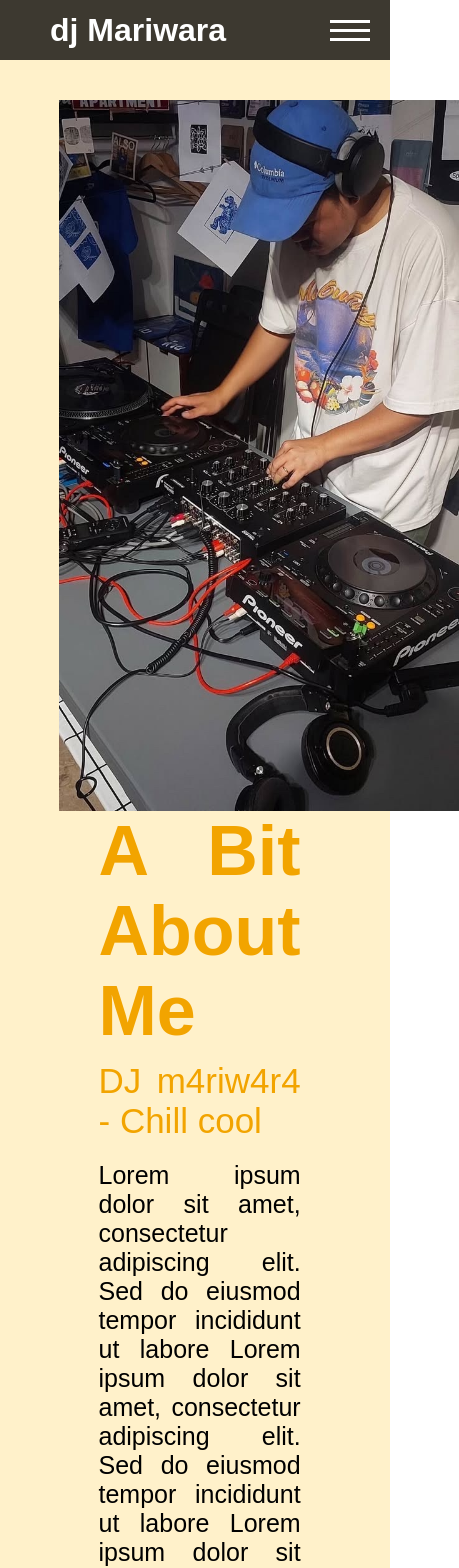
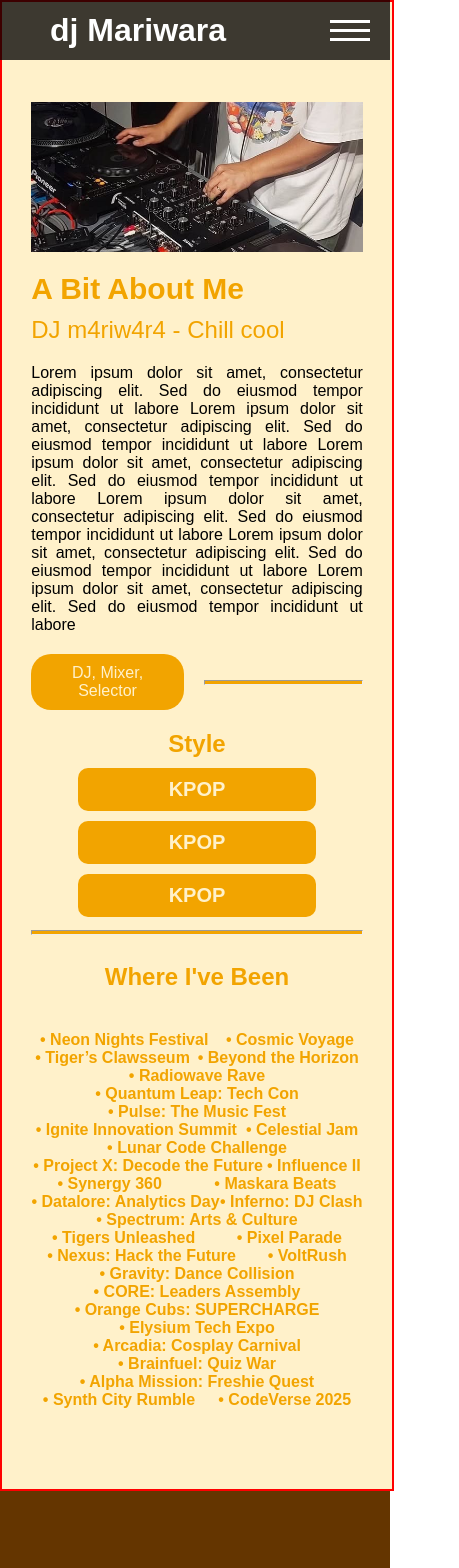
Before and after one commit to Franzcsng/dj-m4r1w4r4, a React (Create React App) app in the folder client/: page /about in a window 390 px wide. Shown: the top 1568 px of the page, 459 px wide, since content can reach past the window. Built offline with nearby package versions, Linux system fonts and the light colour scheme.

Commit message:
Fixed About Page responsiveness (tablet and mobile)

```diff
--- a/client/src/components/home/sound-card.js
+++ b/client/src/components/home/sound-card.js
@@ -14,10 +14,11 @@ function SoundCard(prop) {
 
     const {
         soundSrc,
+        head='Played at',
         title: eventTitle,
         date: eventDate,
         address: eventAddress,
-        className='',
+        id='',
 
     } = prop;
 
@@ -66,8 +67,6 @@ function SoundCard(prop) {
         };
     }, [soundSrc]);
 
-
-
     const updateSeek = () => {
         const sound = soundRef.current;
         if (sound && sound.playing()) {
@@ -110,16 +109,39 @@ function SoundCard(prop) {
 
     return (
 
-        <div className={`sound-card-main ${className}`}>
+        <div className="sound-card-main" id={id}>
             <img src={soundBg} alt='mix-bg' />
 
             <div className='sound-overlay'>
-                <p>Played at</p>
+                <p>{head}</p>
                 <h3>{eventTitle}</h3>
                 <p id='mix-details'>{`${eventAddress} | ${eventDate}`}</p>
 
                 <div className='sound-controls-container'>
-                    <p className='timer'>{timer}</p>
+
+                    {id == 'mix-card' ? (
+                        <>
+                        <RewindIcon className='sound-btn rewind' onClick={() => {restartSound()}}/>
+                        <div className='play-btn'>
+                            <p>PLAY</p>
+
+                            <div className='btn'>
+                                {isPlaying ?
+                                <PauseIcon className='sound-btn' onClick={() => {
+                                    isPlaying ? pauseSound() : playSound();
+                                }}/>
+                                :
+                                <PlayIcon className='sound-btn' onClick={() => {
+                                    isPlaying ? pauseSound() : playSound();
+                                }}/>
+                                }
+                            </div>
+                        </div>
+
+                        </>
+                    ) : (
+                    <>
+                     <p className='timer'>{timer}</p>
 
                         <RewindIcon className='sound-btn rewind' onClick={() => {restartSound()}}/>
 
@@ -135,8 +157,12 @@ function SoundCard(prop) {
 
                         <RewindIcon className='sound-btn rewind hide'/>
 
+                    <p className='duration'>{duration}</p>
+                    </>
+                    )
+                    }
 
-                    <p className='duration'>{duration}</p>
+
                 </div>
             </div>
         </div>
--- a/client/src/components/mixes/mix-hero.js
+++ b/client/src/components/mixes/mix-hero.js
@@ -18,7 +18,9 @@ const MixHero = () => {
                     </p>
                 </div>
                 <SoundCard
-                className='mix-card'
+                    head='Latest Mix'
+                    title='Fright Night'
+                    id='mix-card'
                 />
             </div>
 
--- a/client/src/css/components-style/about/style-card.scss
+++ b/client/src/css/components-style/about/style-card.scss
@@ -18,4 +18,18 @@
         margin: 0;
     }
 
+    @media only screen and (max-width: 850px){
+       width: 60%;
+        h2{
+            font-size: 26px;
+        }
+    }
+
+    @media only screen and (max-width:768px){
+        margin: 5px;
+        h2{
+
+            font-size: 20px;
+        }
+    }
 }
--- a/client/src/css/components-style/home/about-home.scss
+++ b/client/src/css/components-style/home/about-home.scss
@@ -1,7 +1,7 @@
 @import "../../variables.scss";
 
 .about-home-card{
-    width: 80%;
+    width: 70%;
     margin-top: 20px;
     display: flex;
     flex-wrap: wrap;
@@ -17,6 +17,9 @@
 
     .about-home-text{
         flex: 1;
+        P{
+            font-size: 20px;
+        }
 
         h1, p{
            margin: 30px 40px 30px 40px;
--- a/client/src/css/components-style/home/event-section.scss
+++ b/client/src/css/components-style/home/event-section.scss
@@ -3,8 +3,8 @@
 .event-container{
     margin: auto;
     position: relative;
-    width: 400px;
-    height: 520px;
+    width: 320px;
+    height: 420px;
     background-color: aliceblue;
     border-radius: 10px;
     box-shadow: 0 0 25px rgb(69, 69, 69);
@@ -32,25 +32,25 @@
     hr{
         width: 90%;
         color: white;
-        border-top: 3px solid white;
+        border-top: 1px solid white;
     }
 
     h1{
-        margin: 30px auto 5px auto;
+        margin: 30px 10px 5px 10px;
         text-align: center;
-        font-size: 36px;
+        font-size: 30px;
         color: white;
     }
 
     .event-location{
-        font-size: 30px;
+        font-size: 24px;
         margin: 0 auto 10px auto;
     }
 
     .event-description{
         margin: 20px auto 10px auto;
         width: 90%;
-        font-size: 20px;
+        font-size: 16px;
     }
 
     span{
@@ -59,7 +59,7 @@
     }
 
     .event-date{
-        font-size: 20px;
+        font-size: 18px;
         width: 90%;
         margin: 25px auto 10px auto;
 
@@ -75,10 +75,19 @@
         transform: translateX(-50%);
 
         button{
-            width: 150px;
-            background-color: none;
-            height: 50px;
+            width: 120px;
+            background-color: rgba(0, 0, 0, 0);
+            height: 40px;
             margin: 10px;
+            color: white;
+            border: 3px solid white;
+            cursor: pointer;
+            transition: 0.3s;
+
+            &:hover{
+                background-color: white;
+                color: black;
+            }
         }
     }
 
--- a/client/src/css/components-style/mixes/mix-hero.scss
+++ b/client/src/css/components-style/mixes/mix-hero.scss
@@ -1,8 +1,8 @@
 @import '../../variables';
 
 .mix-banner-main{
-    height: 500px;
-    background-color: rgba(0, 0, 0, 0.718);
+    height: 600px;
+    background-color: rgba(0, 0, 0, 0.849);
     padding-top: 100px;
     display: flex;
     align-items: center;
--- a/client/src/css/pages-style/About.scss
+++ b/client/src/css/pages-style/About.scss
@@ -19,8 +19,9 @@
         flex-wrap: wrap;
 
         img{
-            min-width: 400px;
+            min-width: 300px;
             max-width: 400px;
+            height: 500px;
             object-fit: cover;
         }
 
@@ -29,29 +30,33 @@
             padding-inline: 40px;
             display: flex;
             flex-direction: column;
-            text-align: justify;
-            text-justify: inter-word;
+
 
             h1{
-                font-size: 70px;
+                font-size: 60px;
                 margin: 0 0 10px 0;
                 color: $text-accent;
             }
 
             h4{
-                font-size: 35px;
+                font-size: 30px;
                 margin: 0 0 20px 0;
                 font-weight: lighter;
                  color: $text-accent;
             }
 
             p{
-                font-size: 25px;
+                font-size: 20px;
                 font-weight: 600;
                 font-weight: 200;
                 margin: 0;
+                text-align: justify;
+                text-justify: inter-word;
             }
+
+
         }
+
 
         .abt-sub-header{
             font-size: 42px;
@@ -67,6 +72,61 @@
             justify-content: space-around;
             margin-top: 20px;
         }
+
+            @media only screen and (max-width: 1200px) {
+                width: 85%;
+
+                .abt-sub-header{
+                    font-size: 30px;
+                }
+                .abt-txt{
+                    h1{
+                        font-size: 40px;
+                    }
+                    h4{
+                        font-size: 24px;
+                    }
+                    p{
+                        font-size: 16px;
+                    }
+                }
+            }
+
+            @media only screen and (max-width: 850px){
+                 .abt-style-container{
+                    margin-top: 5px;
+                    display: flex;
+                    width: 100%;
+                    flex-direction: column;
+                    flex-wrap: nowrap;
+                    align-items: center;
+
+                }
+            }
+
+            @media only screen and (max-width: 768px) {
+                width: 85%;
+                flex-wrap: nowrap;
+                flex-direction: column;
+                img{
+                    height: 150px;
+                    min-width: 100%;
+                }
+
+                .abt-sub-header{
+                    font-size: 24px;
+                }
+
+                .abt-txt{
+
+                    padding: 20px 0px 20px 0px;
+                    h1{
+                        font-size: 30px;
+                    }
+                }
+            }
+
+
     }
 
     .about-divider{
@@ -90,10 +150,10 @@
         min-width: 30%;
         text-align: center;
         border-radius: 20px;
-        box-shadow: 0 0 10px rgb(132, 132, 132);
+        //box-shadow: 0 0 10px rgb(132, 132, 132);
         margin-top: auto;
         margin-bottom: auto;
-        margin-right: 50px;
+        margin-right: 20px;
     }
 
     }
@@ -114,8 +174,43 @@
         }
     }
 
-     @media only screen and (max-width: 768px) {
-        padding-top: 100px;
+     @media only screen and (max-width: 1200px) {
+          .about-divider{
+            margin-top: 10px;
+            width: 85%;
+
+            hr{
+                height: 3px;
+            }
+            .about-txt-divider{
+                font-size: 24px;
+            }
+          }
     }
 
+     @media only screen and (max-width: 768px) {
+
+            border: 2px solid red;
+            padding-top: 100px;
+
+            .about-divider{
+                margin-top: 0px;
+                .about-txt-divider{
+                    min-width: 40%;
+                    font-size: 16px;
+                }
+            }
+
+            .event-list-container{
+
+        p{
+
+            font-size: 16px;
+
+        }
+    }
+    }
+
+
+
 }
--- a/client/src/css/pages-style/Home.scss
+++ b/client/src/css/pages-style/Home.scss
@@ -44,7 +44,7 @@
     align-items: center;
     justify-content: center;
     margin-top: 20px;
-    margin-bottom: 30px;
+    margin-bottom:10px;
     overflow: scroll;
     scrollbar-width: none;
     -ms-overflow-style: none
@@ -55,15 +55,16 @@
 }
 
 .home-event-section{
-
     width: 100%;
-    height: 700px;
+    height: auto;
     background-color:  #FFF1CA;
     display: flex;
+    padding-top: 20px;
+    padding-bottom: 20px;
     justify-content: center;
     flex-direction: column;
     align-items: center;
-     color: $text-accent;
+    color: $text-accent;
 
     h1{
         margin-top: 0;
```
Also changed, not shown: client/src/css/components-style/home/sound-card.scss (+77 -11 lines), client/src/pages/Home.js (+37 -7 lines).
